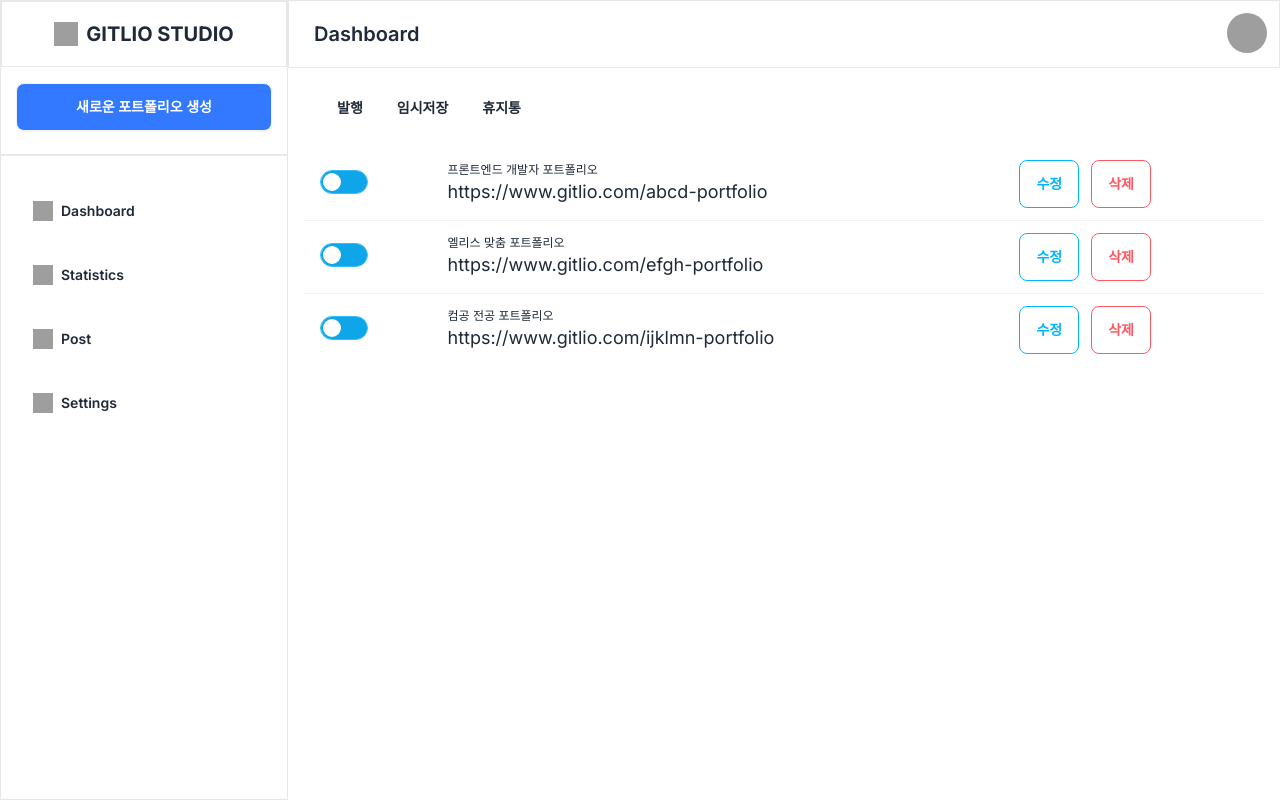
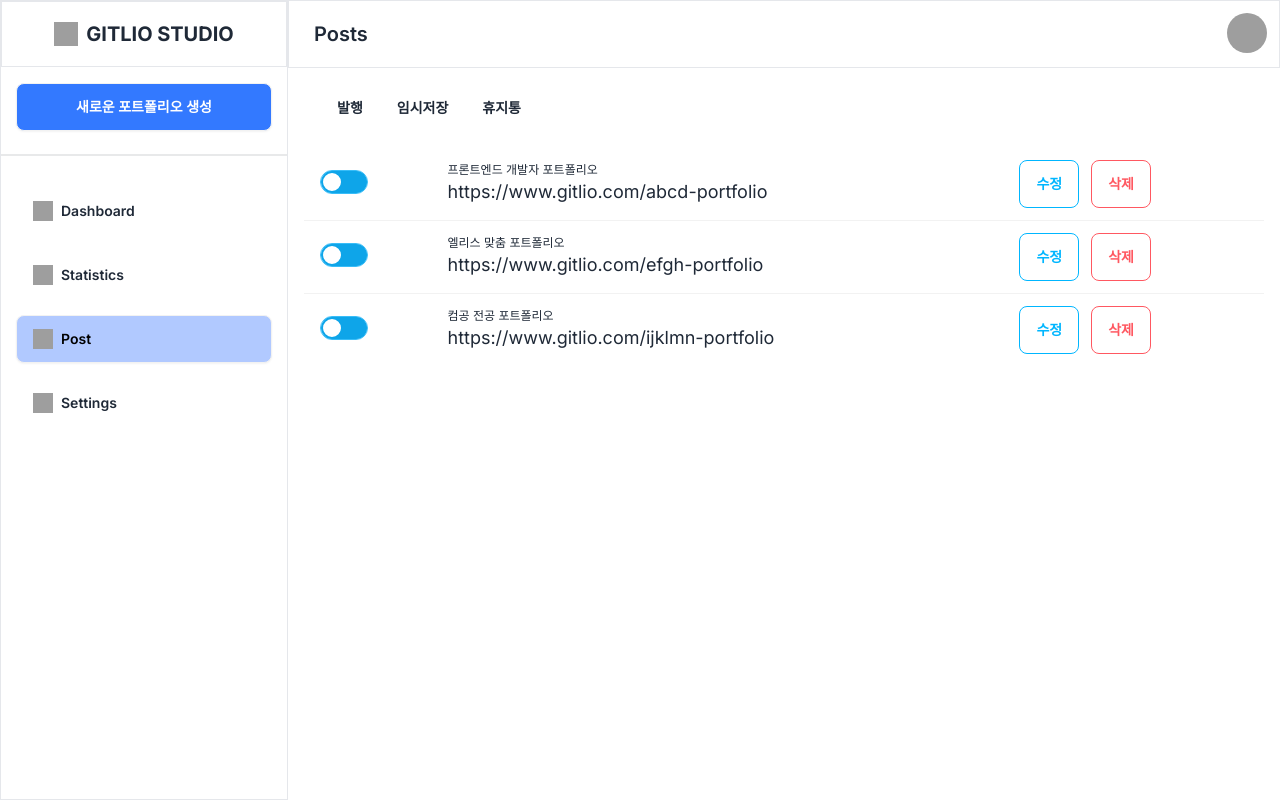
Before and after one commit to TU-GitLio/frontend, a Next.js app in the folder gitlio/: page /studio/posts/trash in a window 1280 px wide. Built offline with nearby package versions, Linux system fonts and the light colour scheme; grey boxes are pictures that could not be loaded.

Commit message:
feat: url에 따라 메뉴바 출력 내용 변경

```diff
--- a/gitlio/components/Studio/StdNavbar.tsx
+++ b/gitlio/components/Studio/StdNavbar.tsx
@@ -1,8 +1,25 @@
+"use client";
+import { usePathname } from "next/navigation";
+
 export default function StdNavbar() {
+  const pathname = usePathname();
+
+  const getNavbarText = () => {
+    if (pathname.includes("/studio/statistics")) {
+      return "Statistics";
+    } else if (pathname.includes("/studio/posts")) {
+      return "Posts";
+    } else if (pathname.includes("/studio/settings")) {
+      return "Settings";
+    }
+    // 기본 텍스트
+    return "Dashboard";
+  };
+
   return (
     <div className="navbar  border border-gray-200">
       <div className="flex-1">
-        <a className="btn btn-ghost text-xl">Dashboard</a>
+        <a className="btn btn-ghost text-xl">{getNavbarText()}</a>
       </div>
       <div className="flex-none gap-2">
         <div className="dropdown dropdown-end">
--- a/gitlio/components/Studio/StdSidebar.tsx
+++ b/gitlio/components/Studio/StdSidebar.tsx
@@ -1,6 +1,11 @@
+"use client";
 import Link from "next/link";
+import { usePathname } from "next/navigation";
 
 export default function StdSidebar() {
+  const pathname = usePathname();
+  const isActive = (paths: any) => paths.includes(pathname);
+
   return (
     <div className="h-full w-72 border border-gray-200">
       <div className="flex h-[4.15rem] items-center justify-center w-full border border-gray-200">
@@ -22,7 +27,13 @@ export default function StdSidebar() {
         <div className="divider w-full"></div>
 
         <Link href="/studio/dashboard" legacyBehavior>
-          <a className="btn btn-wide btn-ghost my-2 flex items-center gap-2 justify-start">
+          <a
+            className={`btn btn-wide my-2 flex items-center gap-2 justify-start ${
+              isActive("/studio/dashboard")
+                ? "bg-[#B1C9FF] text-black"
+                : "btn-ghost"
+            }`}
+          >
             <img
               alt="dashboard icon"
               src="https://i.ibb.co/9pFZbXH/free-icon-dashboard-interface-5880909-2.png"
@@ -33,7 +44,14 @@ export default function StdSidebar() {
         </Link>
 
         <Link href="/studio/statistics" legacyBehavior>
-          <a className="btn btn-wide btn-ghost my-2 flex items-center gap-2 justify-start">
+          <a
+            className={`btn btn-wide my-2 flex items-center gap-2 justify-start ${
+              isActive("/studio/statistics")
+                ? "bg-[#B1C9FF] text-black"
+                : "btn-ghost"
+            }`}
+          >
+            {" "}
             <img
               alt="statistics icon"
               src="https://i.ibb.co/rpXQrch/free-icon-statistics-8468307-1.png"
@@ -44,7 +62,18 @@ export default function StdSidebar() {
         </Link>
 
         <Link href="/studio/posts/published" legacyBehavior>
-          <a className="btn btn-wide btn-ghost my-2 flex items-center gap-2 justify-start">
+          <a
+            className={`btn btn-wide my-2 flex items-center gap-2 justify-start ${
+              isActive([
+                "/studio/posts/published",
+                "/studio/posts/drafts",
+                "/studio/posts/trash",
+              ])
+                ? "bg-[#B1C9FF] text-black"
+                : "btn-ghost"
+            }`}
+          >
+            {" "}
             <img
               alt="post icon"
               src="https://i.ibb.co/PQXmH2r/free-icon-list-1629421-2.png"
@@ -55,7 +84,14 @@ export default function StdSidebar() {
         </Link>
 
         <Link href="/studio/settings" legacyBehavior>
-          <a className="btn btn-wide btn-ghost my-2 flex items-center gap-2 justify-start">
+          <a
+            className={`btn btn-wide my-2 flex items-center gap-2 justify-start ${
+              isActive("/studio/settings")
+                ? "bg-[#B1C9FF] text-black"
+                : "btn-ghost"
+            }`}
+          >
+            {" "}
             <img
               alt="settings icon"
               src="https://i.ibb.co/qy7PsV5/Icon.png"
```
